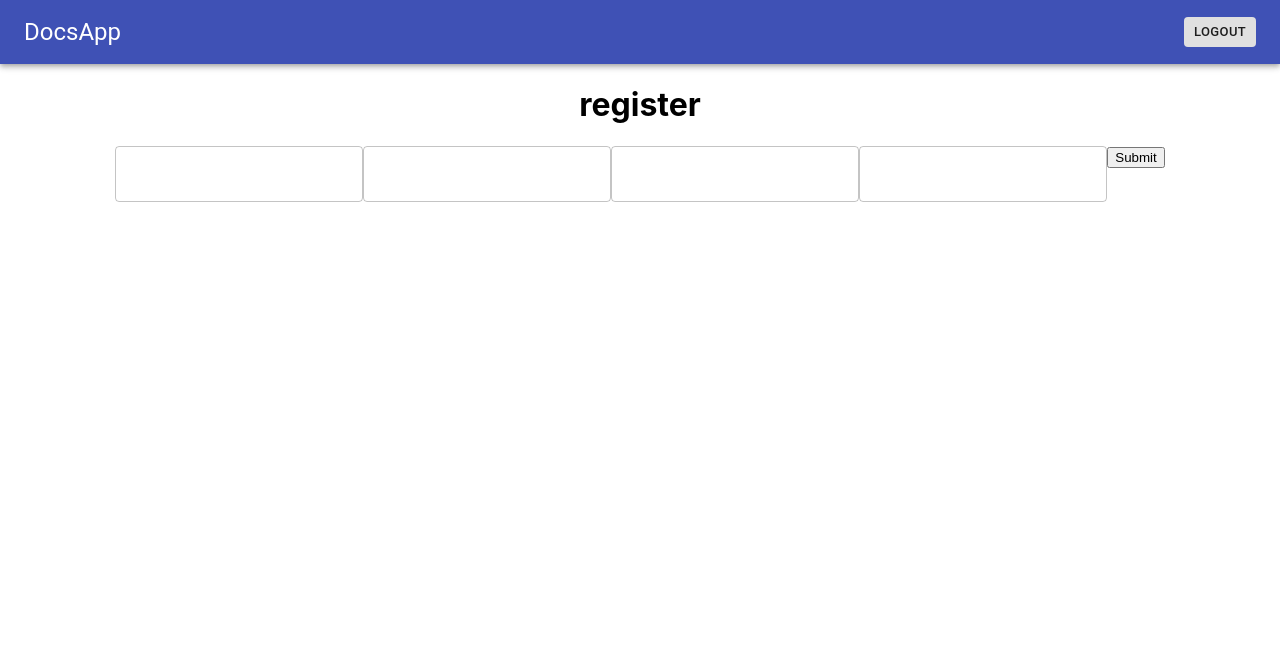
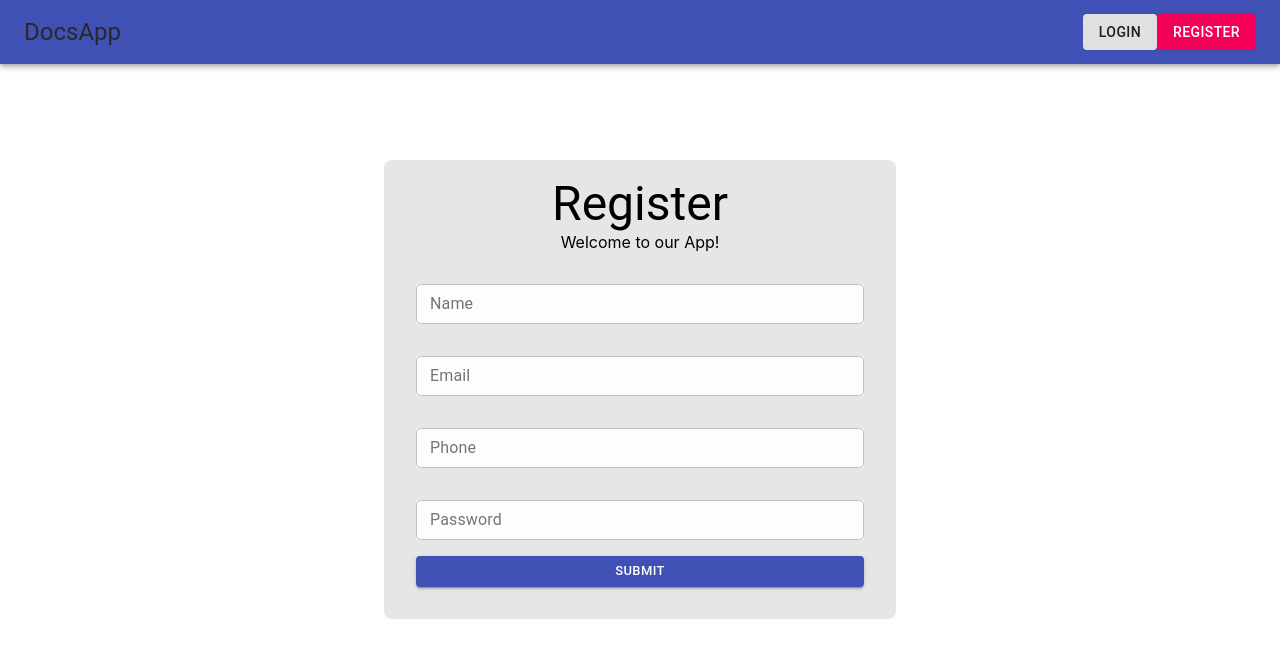
Before and after one commit to vivek9142/docsapp, a React (Create React App) app: page /register in a window 1280 px wide. Shown: the top 658 px of the page. Built offline with nearby package versions, Linux system fonts and the light colour scheme.

Commit message:
refactored Header and embedded links to Login,Regiser and Home pages

```diff
--- a/src/App.css
+++ b/src/App.css
@@ -1,7 +1,10 @@
 .App {
   text-align: center;
 }
-
+a,a:visited,a:active{
+  text-decoration: none;
+  color: rgb(41, 41, 41);
+}
 .App-logo {
   height: 40vmin;
   pointer-events: none;
--- a/src/components/Header/Header.component.jsx
+++ b/src/components/Header/Header.component.jsx
@@ -3,7 +3,7 @@ import { makeStyles } from '@material-ui/core/styles';
 import {AppBar,Toolbar,Typography,Button} from '@material-ui/core/';
 import { useDispatch,useSelector } from "react-redux";
 import { userLogout } from "../../redux/actionCreators/userActionCr";
-// import Button from "../Button/Button.component";
+import {Link} from "react-router-dom";
 
 const Header = () => {
     const classes = useStyles();
@@ -16,13 +16,23 @@ const Header = () => {
         <AppBar position='static' className={classes.navContainer}>
                 <Toolbar className={classes.content_container}>
 
-                    <Typography variant='h5'>DocsApp</Typography>
+                    <Link to='/'>
+                        <Typography variant='h5'>DocsApp</Typography>
+                    </Link>
 
                     {user && Object.keys(user).length===0 ?
-                    (<></>):
-                    (<Typography variant='h6'>{`Hello ${user}`}</Typography>)
+                    (<div spacing='2'>
+                    <Link to='/login'><Button disableElevation variant='contained' >Login</Button></Link>
+                    <Link to='/Register'><Button disableElevation variant='contained' color="secondary">Register</Button></Link>
+                    </div>):
+                    (<>
+                        <Typography variant='h6'>{`Hello ${user}`}</Typography>
+                        <Button disableElevation variant="contained" size='small' onClick={()=>dispatch(userLogout())}>
+                            Logout
+                        </Button>
+                    </>)
                     }
-                    <Button disableElevation variant="contained" size='small' onClick={()=>dispatch(userLogout())}>Logout</Button>
+
                 </Toolbar>
         </AppBar>
         </>
--- a/src/pages/Register/Register.page.jsx
+++ b/src/pages/Register/Register.page.jsx
@@ -1,35 +1,65 @@
 import { Formik,Form } from "formik";
 import InputField from "../../components/InputField/InputField.component";
-import Button from "../../components/Button/Button.component";
 import { userRegister } from "../../redux/actionCreators/userActionCr";
 import { useDispatch } from "react-redux";
+import {Button,makeStyles, Typography} from '@material-ui/core';
 
 const Register = (props)=> {
+  const classes = useStyles();
   const dispatch = useDispatch();
     return (
       <>
-      <h1>register</h1>
+        <div className={classes.register_container}>
+        <div className="login__container--header_container">
+            <Typography variant='h3'>Register</Typography>
+            <Typography variant='p'>Welcome to our App!</Typography>
+        </div>
+        <div className={classes.register_container__formContainer}>
             <Formik initialValues={{
               name:'',
               email:'',
               phone:'',
               password:''
             }} onSubmit={val => dispatch(userRegister(val))}>
-
               {formik => (
-          <Form>
-            <InputField type='text' name='name'/>
-            <InputField type='email' name='email'/>
-            <InputField type='number' name='phone'/>
-            <InputField type='password' name='password'/>
-            <Button type='submit'>Submit</Button>
+                <Form className={classes.formContainer}>
+                  <InputField className={classes.InputField} variant='outlined' label='Name' type='text' size='small' name='name'/>
+                  <InputField className={classes.InputField} variant='outlined' label='Email' type='email' size='small' name='email'/>
+                  <InputField className={classes.InputField} variant='outlined' label='Phone' type='number' size='small' name='phone'/>
+                  <InputField className={classes.InputField} variant='outlined' label='Password' type='password' size='small' name='password'/>
+                  <Button color='primary' variant='contained' size='small' type='submit'>Submit</Button>
                 </Form>
               )}
+            </Formik>
+        </div>
 
-      </Formik>
+      </div>
+
       </>
     );
 
 }
 
 export default Register;
+
+
+const useStyles = makeStyles(({
+  register_container:{
+    maxWidth: '30rem',
+    margin: '6rem auto',
+    background: '#e6e6e6',
+    borderRadius: '0.5rem',
+    padding:'1rem'
+  },
+  register_container__formContainer:{
+    display: 'grid',
+  },
+  formContainer:{
+    display: 'grid',
+    padding: '1rem'
+  },
+  InputField:{
+    margin:'1rem 0',
+    background: '#fdfdfd'
+  }
+}));
```
Lines whose indentation alone changed are shown as unchanged.
